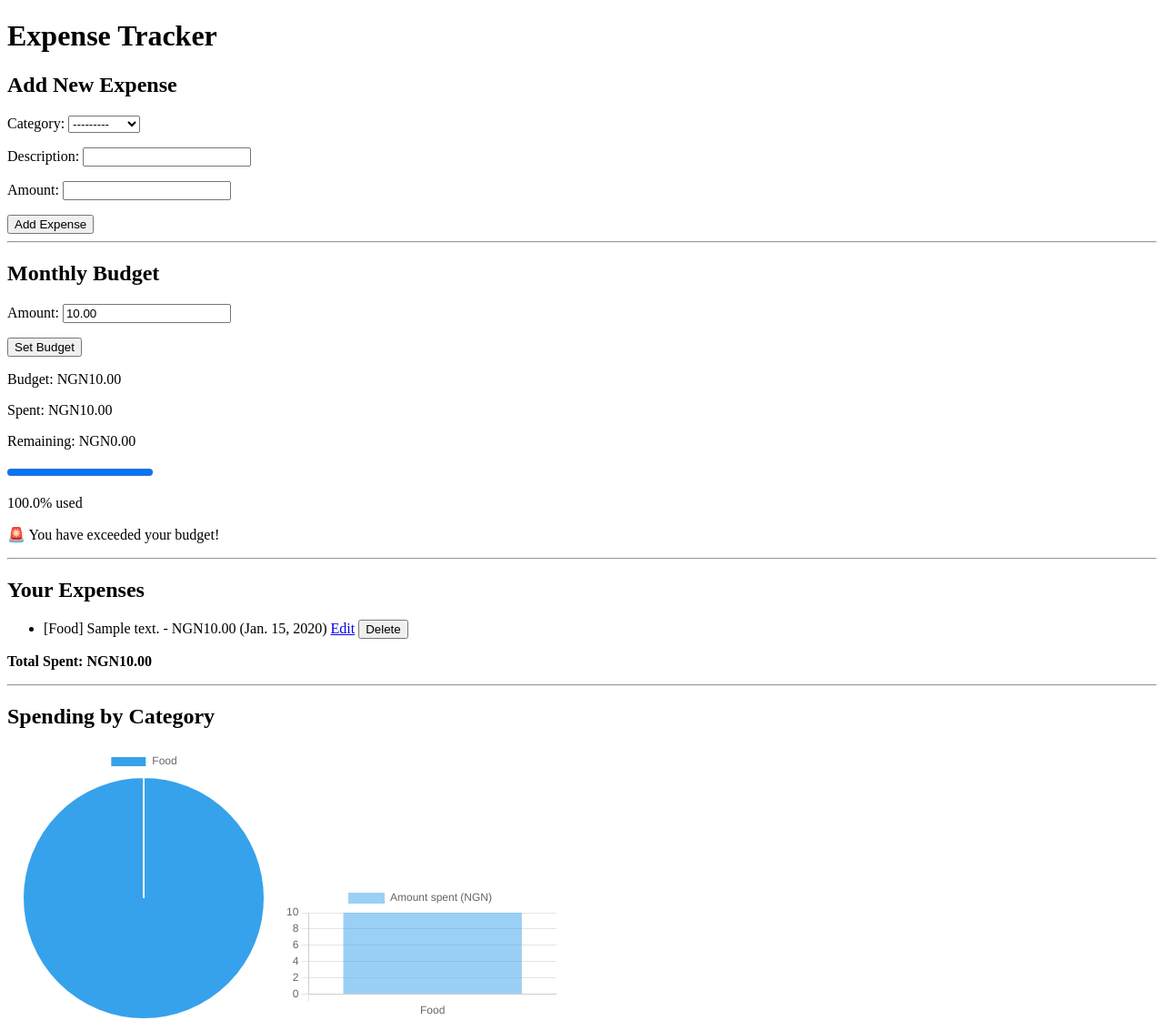
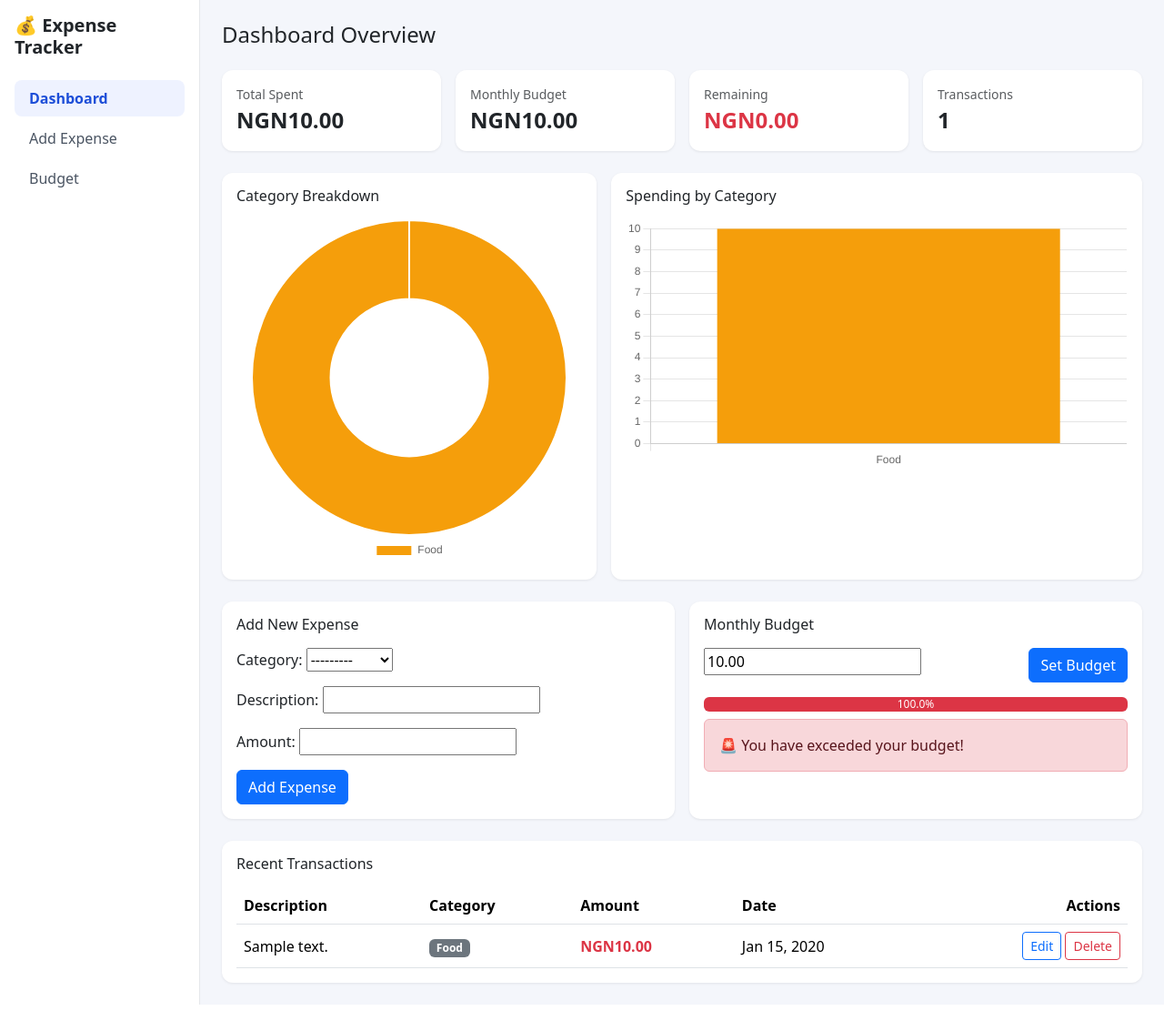
Before and after one commit to ifeadegoke/expense-tracker, a Django app: page / in a window 1280 px wide. Shown: the whole page at 91% size. After the commit the page ends 1104 px from the top, so only its background shows below. Run offline with Django 5.2, Linux system fonts and the light colour scheme; tables that the repository leaves empty hold one stand-in row (values such as "Sample post").

Commit message:
Restyl edit page and improve sidebar navigation

```diff
--- /dev/null
+++ b/backend/expenses/templates/expenses/base.html
@@ -0,0 +1,44 @@
+<!DOCTYPE html>
+<html>
+<head>
+    <meta charset="utf-8">
+    <meta name="viewport" content="width=device-width, initial-scale=1">
+    <title>{% block title %}Expense Tracker{% endblock %}</title>
+    <link href="https://cdn.jsdelivr.net/npm/bootstrap@5.3.3/dist/css/bootstrap.min.css" rel="stylesheet">
+    <style>
+        body { background-color: #f4f6fb; }
+        .sidebar { width: 220px; min-height: 100vh; background: #ffffff; border-right: 1px solid #e5e7eb; }
+        .sidebar .nav-link { color: #4b5563; border-radius: 8px; }
+        .sidebar .nav-link.active { background: #eef2ff; color: #1d4ed8; font-weight: 600; }
+        .card { border: 0; border-radius: 12px; box-shadow: 0 1px 3px rgba(0, 0, 0, 0.08); }
+    </style>
+</head>
+<body>
+<div class="d-flex">
+    <nav class="sidebar p-3">
+        <h1 class="h5 fw-bold mb-4">💰 Expense Tracker</h1>
+        <ul class="nav flex-column gap-1">
+            <li class="nav-item">
+                <a class="nav-link {% if request.resolver_match.url_name == 'expense_list' %}active{% endif %}"
+                href="{% url 'expense_list' %}">Dashboard</a>
+            </li>
+            <li class="nav-item">
+                <a class="nav-link" href="{% url 'expense_list' %}#add-expense">Add Expense</a>
+            </li>
+            <li class="nav-item">
+                <a class="nav-link" href="{% url 'expense_list' %}#budget">Budget</a>
+            </li>
+            {% if user.is_staff %}
+            <li class="nav-item">
+                <a class="nav-link" href="{% url 'admin:index' %}">Admin Panel</a>
+            </li>
+            {% endif %}
+        </ul>
+    </nav>
+
+    <main class="flex-grow-1 p-4">
+        {% block content %}{% endblock %}
+    </main>
+</div>
+</body>
+</html>
--- a/backend/expenses/templates/expenses/expense_list.html
+++ b/backend/expenses/templates/expenses/expense_list.html
@@ -1,76 +1,144 @@
-<!DOCTYPE html>
-<html>
-<head>
-    <title>Expense Tracker</title>
-</head>
-<body>
-    <h1>Expense Tracker</h1>
+{% extends 'expenses/base.html' %}
 
-    <h2>Add New Expense</h2>
+{% block title %}Dashboard - Expense Tracker{% endblock %}
+
+{% block content %}
+
+<h2 class="h4 mb-4">Dashboard Overview</h2>
+
+<!-- Stat cards -->
+<div class="row g-3 mb-4">
+    <div class="col-sm-6 col-xl-3">
+        <div class="card"><div class="card-body">
+            <div class="text-muted small">Total Spent</div>
+            <div class="fs-4 fw-bold">NGN{{ total|floatformat:2 }}</div>
+        </div></div>
+    </div>
+    <div class="col-sm-6 col-xl-3">
+        <div class="card"><div class="card-body">
+            <div class="text-muted small">Monthly Budget</div>
+            <div class="fs-4 fw-bold">
+                {% if budget %}NGN{{ budget.amount|floatformat:2 }}{% else %}Not set{% endif %}
+            </div>
+        </div></div>
+    </div>
+    <div class="col-sm-6 col-xl-3">
+        <div class="card" id="budget"><div class="card-body">
+            <div class="text-muted small">Remaining</div>
+            <div class="fs-4 fw-bold {% if status == 'over' %}text-danger{% endif %}">
+                {% if budget %}NGN{{ remaining|floatformat:2 }}{% else %}-{% endif %}
+            </div>
+        </div></div>
+    </div>
+    <div class="col-sm-6 col-xl-3">
+        <div class="card"><div class="card-body">
+            <div class="text-muted small">Transactions</div>
+            <div class="fs-4 fw-bold">{{ expenses|length }}</div>
+        </div></div>
+    </div>
+</div>
+
+<!-- Charts -->
+{% if chart_labels %}
+<div class="row g-3 mb-4">
+    <div class="col-lg-5">
+        <div class="card h-100"><div class="card-body">
+            <h3 class="h6 mb-3">Category Breakdown</h3>
+            <canvas id="donutChart"></canvas>
+        </div></div>
+    </div>
+    <div class="col-lg-7">
+        <div class="card h-100"><div class="card-body">
+            <h3 class="h6 mb-3">Spending by Category</h3>
+            <canvas id="barChart"></canvas>
+        </div></div>
+    </div>
+</div>
+{% endif %}
+
+<!-- Add expense and budget -->
+<div class="row g-3 mb-4">
+    <div class="col-lg-6">
+        <div class="card h-100"><div class="card-body">
+            <h3 class="h6 mb-3">Add New Expense</h3>
             <form method="post">
                 {% csrf_token %}
                 {{ form.as_p }}
-        <button type="submit">Add Expense</button>
+                <button type="submit" class="btn btn-primary">Add Expense</button>
             </form>
-
-    <hr>
-        <h2>Monthly Budget</h2>
-    <form method="post" action="{% url 'set_budget' %}">
+        </div></div>
+    </div>
+    <div class="col-lg-6">
+        <div class="card h-100" id="add-expense"><div class="card-body">
+            <h3 class="h6 mb-3">Monthly Budget</h3>
+            <form method="post" action="{% url 'set_budget' %}" class="row g-2 mb-3">
                 {% csrf_token %}
-        {{ budget_form.as_p }}
-        <button type="submit">Set Budget</button>
+                <div class="col">{{ budget_form.amount }}</div>
+                <div class="col-auto">
+                    <button type="submit" class="btn btn-primary">Set Budget</button>
+                </div>
             </form>
-
             {% if budget %}
-        <p>Budget: NGN{{ budget.amount }}</p>
-        <p>Spent: NGN{{ total }}</p>
-        <p>Remaining: NGN{{ remaining }}</p>
-        <progress value="{{ percentage|floatformat:0 }}" max="100"></progress>
-        <p>{{ percentage|floatformat:1 }}% used</p>
-
+                <div class="progress mb-2">
+                    <div class="progress-bar {% if status == 'over' %}bg-danger{% elif status == 'warning' %}bg-warning{% else %}bg-success{% endif %}"
+                         style="width: {{ percentage|floatformat:0 }}%;">
+                        {{ percentage|floatformat:1 }}%
+                    </div>
+                </div>
                 {% if status == 'over' %}
-            <p>🚨 You have exceeded your budget!</p>
+                    <div class="alert alert-danger mb-0">🚨 You have exceeded your budget!</div>
                 {% elif status == 'warning' %}
-            <p>⚠️ You are close to your budget limit!</p>
+                    <div class="alert alert-warning mb-0">⚠️ You are close to your budget limit!</div>
                 {% else %}
-            <p>✅ You are within your budget!</p>
+                    <div class="alert alert-success mb-0">✅ You are within your budget!</div>
                 {% endif %}
             {% endif %}
+        </div></div>
+    </div>
+</div>
 
-    <hr>
-
-    <h2>Your Expenses</h2>
-
+<!-- Transactions table -->
+<div class="card">
+    <div class="card-body">
+        <h3 class="h6 mb-3">Recent Transactions</h3>
         {% if expenses %}
-        <ul>
+        <div class="table-responsive">
+            <table class="table align-middle mb-0">
+                <thead>
+                    <tr>
+                        <th>Description</th>
+                        <th>Category</th>
+                        <th>Amount</th>
+                        <th>Date</th>
+                        <th class="text-end">Actions</th>
+                    </tr>
+                </thead>
+                <tbody>
                 {% for expense in expenses %}
-            <li>
-                [{{ expense.category }}] {{ expense.description }} - NGN{{ expense.amount }}
-                ({{ expense.date }})
-                <a href="{% url 'expense_edit' expense.id %}">Edit</a>
+                    <tr>
+                        <td>{{ expense.description }}</td>
+                        <td><span class="badge text-bg-secondary">{{ expense.category }}</span></td>
+                        <td class="text-danger fw-semibold">NGN{{ expense.amount|floatformat:2 }}</td>
+                        <td>{{ expense.date|date:"M d, Y" }}</td>
+                        <td class="text-end">
+                            <a href="{% url 'expense_edit' expense.id %}" class="btn btn-sm btn-outline-primary">Edit</a>
                             <form method="post" action="{% url 'expense_delete' expense.id %}" style="display:inline;">
                                 {% csrf_token %}
-                    <button type="submit">Delete</button>
+                                <button type="submit" class="btn btn-sm btn-outline-danger">Delete</button>
                             </form>
-            </li>
+                        </td>
+                    </tr>
                 {% endfor %}
-        </ul>
-        <p><strong>Total Spent: NGN{{ total }}</strong></p>
+                </tbody>
+            </table>
+        </div>
         {% else %}
-        <p>No expenses recorded yet!</p>
+            <p class="mb-0">No expenses recorded yet!</p>
         {% endif %}
+    </div>
+</div>
 
 {% if chart_labels %}
-        <hr>
-        <h2>Spending by Category</h2>
-
-        <div style="max-width:400px; display:inline-block;">
-            <canvas id="pieChart"></canvas>
-        </div>
-        <div style="max-width:500px; display:inline-block;">
-            <canvas id="barChart"></canvas>
-        </div>
-
     {{ chart_labels|json_script:"chart-labels" }}
     {{ chart_values|json_script:"chart-values" }}
 
@@ -78,27 +146,29 @@
     <script>
         const labels = JSON.parse(document.getElementById('chart-labels').textContent);
         const values = JSON.parse(document.getElementById('chart-values').textContent);
+        const colors = ['#f59e0b', '#ef4444', '#3b82f6', '#8b5cf6', '#10b981'];
 
-            new Chart(document.getElementById('pieChart'), {
-                type: 'pie',
+        new Chart(document.getElementById('donutChart'), {
+            type: 'doughnut',
             data: {
                 labels: labels,
-                    datasets: [{ data: values }]
-                }
+                datasets: [{ data: values, backgroundColor: colors }]
+            },
+            options: { plugins: { legend: { position: 'bottom' } } }
         });
 
         new Chart(document.getElementById('barChart'), {
             type: 'bar',
             data: {
                 labels: labels,
-                    datasets: [{ label: 'Amount spent (NGN)', data: values }]
+                datasets: [{ label: 'Amount spent (NGN)', data: values, backgroundColor: colors }]
             },
             options: {
+                plugins: { legend: { display: false } },
                 scales: { y: { beginAtZero: true } }
             }
         });
     </script>
 {% endif %}
 
-</body>
-</html>
+{% endblock %}
```
Also changed, not shown: backend/expenses/templates/expenses/expense_edit.html (+23 -16 lines). Lines whose indentation alone changed are shown as unchanged.
